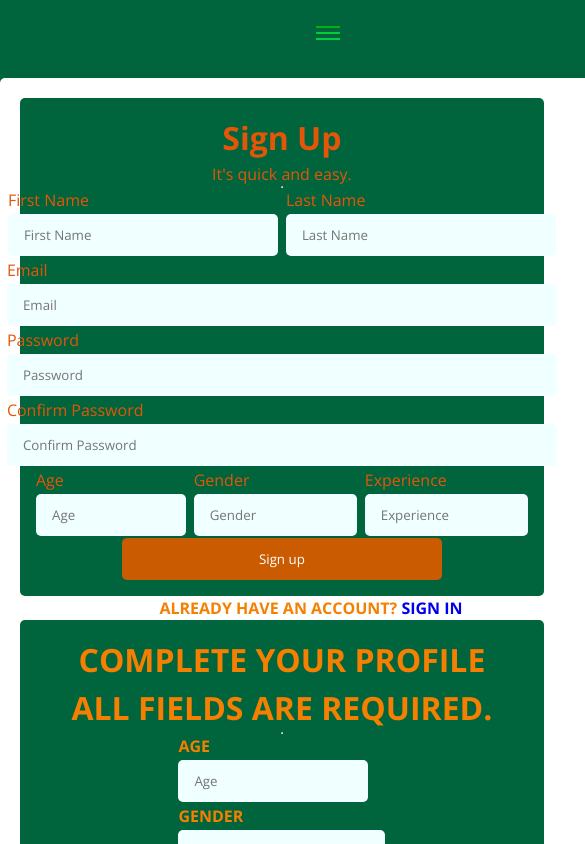
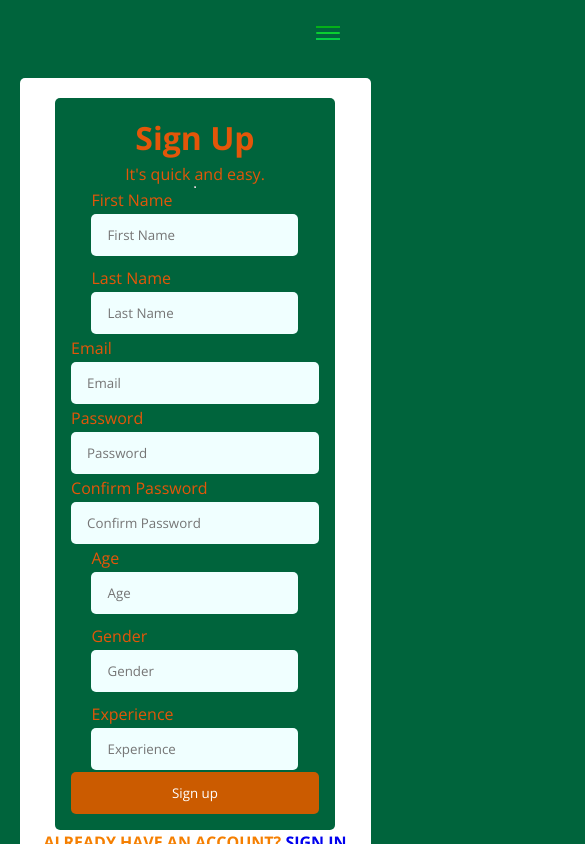
Before and after one commit to DQuaya/Trail-Ahead-Front-End, a React (Create React App) app: page /signup in a window 390 px wide. Shown: the top 844 px of the page, 585 px wide, since content can reach past the window. Built offline with nearby package versions, Linux system fonts and the light colour scheme.

Commit message:
added media queries for sign up page

```diff
--- a/src/Components/Signup/Signup.css
+++ b/src/Components/Signup/Signup.css
@@ -3,7 +3,6 @@
   border-radius: 5px;
   box-sizing: border-box;
 }
-
 
 .formContainer {
   margin: 20% auto;
@@ -15,7 +14,6 @@
   max-width: fit-content;
 }
 
-
 form-container {
   background-color: rgb(244, 5, 5);
   width: 30em;
@@ -23,15 +21,12 @@ form-container {
   color: white;
 }
 
-
-
 form {
   display: flex;
   flex-direction: column;
   align-items: center;
   padding: 1rem;
   background-color: white;
-
 }
 
 input {
@@ -45,8 +40,6 @@ input {
 .horizontalRow > input {
   width: 100px;
 }
-
-
 
 .horizontalRow {
   display: flex;
@@ -64,31 +57,81 @@ label {
   height: 80%;
   color: white;
   padding: 12px 20px;
-    background-color: #CB5B00;
+  background-color: #cb5b00;
 }
 
 /* form css */
 
-.fname{
+.fname {
   width: 270px;
 }
 
-.lname{
+.lname {
   width: 270px;
 }
 
-.email{
+.email {
   width: 550px;
 }
 
-.password{
+.password {
   width: 550px;
 }
 
-.confirm{
+.confirm {
   width: 550px;
 }
 
-.age{
+.age {
   width: 190px;
 }
+
+@media only screen and (max-width: 768px) {
+  .formContainer {
+    margin: 10% auto;
+    max-width: 90%;
+    display: flex;
+    align-items: center;
+    /* margin-top: 15%; */
+  }
+
+  .form-contain {
+    display: flex;
+    justify-content: center;
+  }
+
+  .fname,
+  .lname {
+    width: 100%;
+  }
+
+  .email,
+  .password,
+  .confirm {
+    width: 100%;
+  }
+
+  .age {
+    width: 100%;
+  }
+}
+
+@media only screen and (max-width: 480px) {
+  .formContainer {
+    margin: 5% auto;
+    max-width: 90%;
+    margin-top: 20%;
+  }
+
+  .horizontalRow {
+    flex-direction: column;
+  }
+
+  .horizontalRow > input {
+    width: 100%;
+  }
+
+  .sgn-button {
+    width: 100%;
+  }
+}
```
Lines whose indentation alone changed are shown as unchanged.
